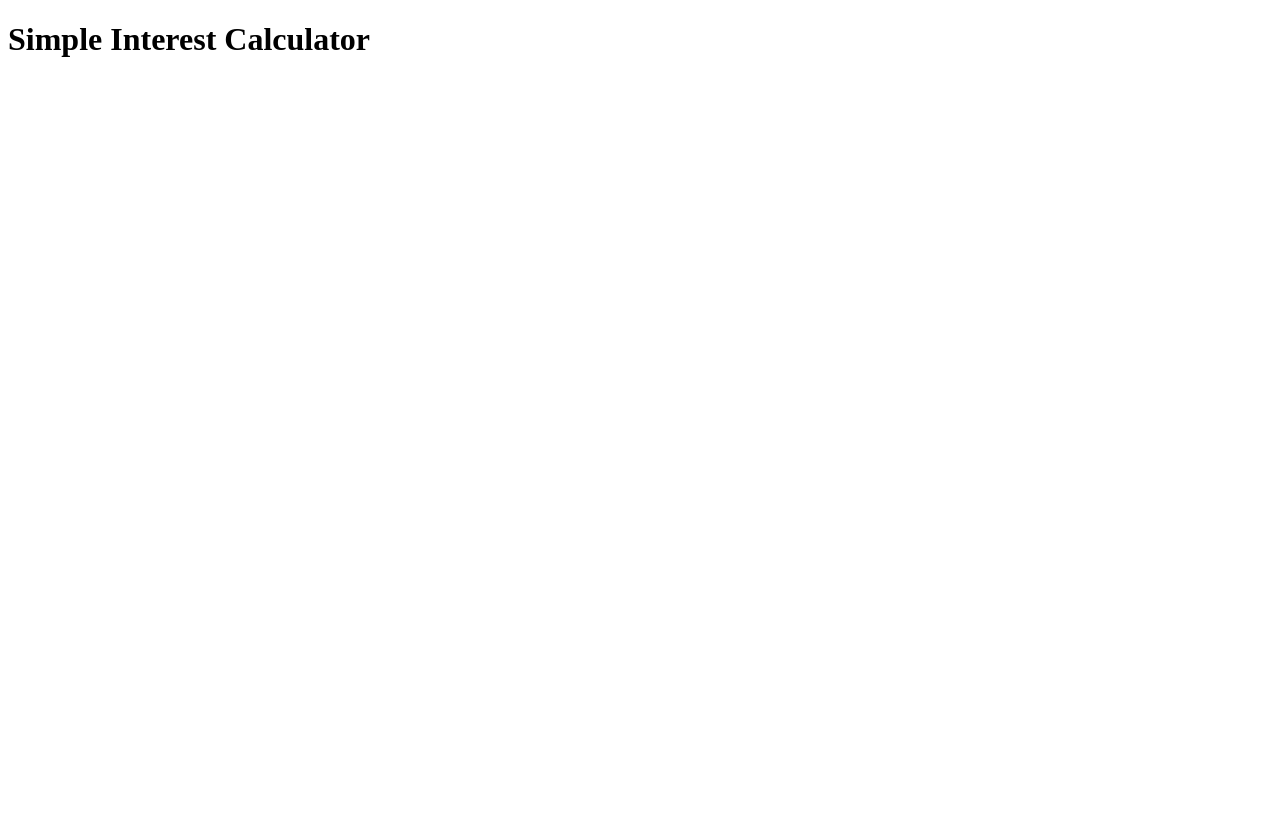
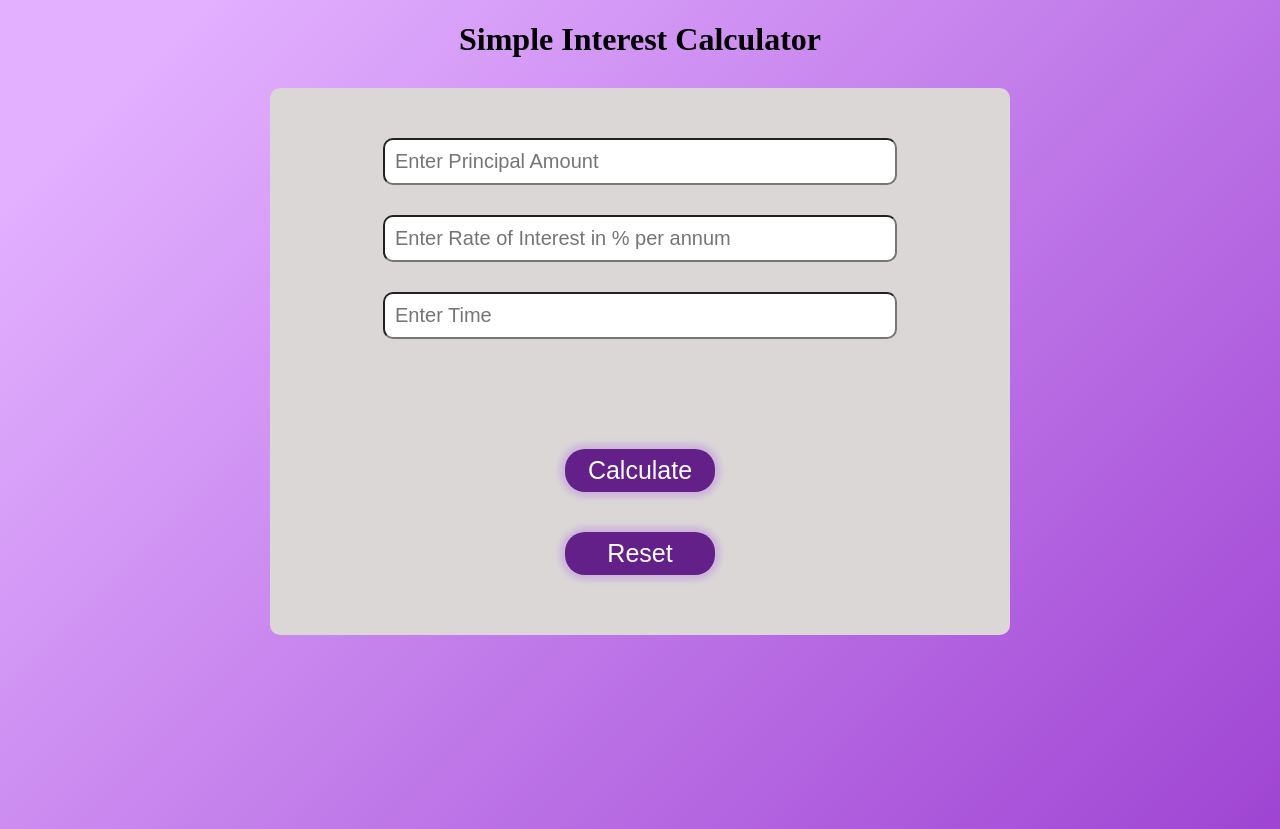
Before and after one commit to sakshisalke/simple-interest-calculator, a plain HTML site: page simple_interest.html in a window 1280 px wide. Before the commit the page ends 800 px from the top, so only its background shows below. Drawn offline with Linux system fonts and the light colour scheme.

Commit message:
completed

```diff
--- a/simple_interest.html
+++ b/simple_interest.html
@@ -1,11 +1,96 @@
 <!DOCTYPE html>
 <html lang="en">
+
 <head>
     <meta charset="UTF-8">
     <meta name="viewport" content="width=device-width, initial-scale=1.0">
     <title>Simple Interest Calculator</title>
+    <style>
+        body {
+            background-image: linear-gradient(135deg, #E2B0FF 10%, #9F44D3 100%);
+            height: 100vh;
+        }
+        .container{
+            width: 700px;
+            background-color: #dbd7d7;
+            display: block;
+            margin: 30px auto;
+            border-radius: 10px;
+            padding: 20px;
+        }
+
+        .app-title {
+            text-align: center;
+        }
+        .input-field{
+            width: 70%;
+            display: block;
+            margin: 30px auto;
+            font-size: 20px;
+            padding: 10px;
+            border-radius: 10px;
+        }
+        .answer{
+            display: block;
+            margin-left: 40%;
+            font-size: 22px;
+            height: 40px;
+        }
+        .btn{
+            width: 150px;
+            font-size: 25px;
+            padding: 7px 14px;
+            display: block;
+            margin: 40px auto;
+            background-color: #622088;
+            color: #fff;
+            border: none;
+            border-radius: 20px;
+            box-shadow: 0 0 6px 5px #cbb2da;
+        }
+    </style>
 </head>
+
 <body>
-    <h1>Simple Interest Calculator</h1>
+    <h1 class="app-title">Simple Interest Calculator</h1>
+    <div class="container">
+        <input type="text" placeholder="Enter Principal Amount" class="input-field" id="principal">
+        <input type="text" placeholder="Enter Rate of Interest in % per annum" class="input-field" id="rate">
+        <input type="text" placeholder="Enter Time" class="input-field" id="time">
+        <p class="answer" id="ans">
+
+        </p>
+
+        <button type="button" class="btn" onclick="calculate()">Calculate</button>
+        <button type="button" class="btn" onclick="reset()">Reset</button>
+
+    </div>
+
+    <script>
+        function calculate(){
+            const input1= document.getElementById("principal");
+            const input2= document.getElementById("rate");
+            const input3= document.getElementById("time")
+            const ansElement= document.getElementById("ans");
+
+            const simpleInterest= (parseInt(input1.value) * parseInt(input2.value) * parseInt(input3.value)/100);
+            ansElement.innerText= `Answer: ${simpleInterest}`;
+        }
+
+        function reset(){
+            const input1= document.getElementById("principal");
+            const input2= document.getElementById("rate");
+            const input3= document.getElementById("time")
+            const ansElement= document.getElementById("ans");
+
+            input1.value= "";
+            input2.value= "";
+            input3.value= "";
+            ansElement.innerText= "";
+
+        }
+    </script>
+
 </body>
+
 </html>
```
